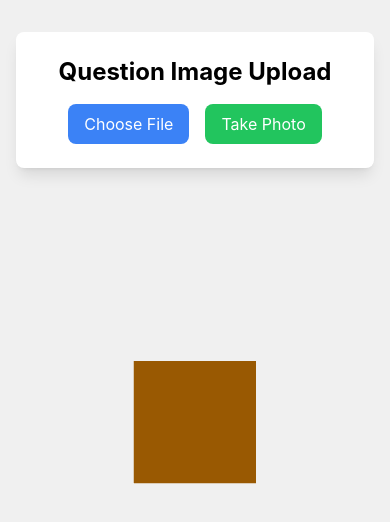
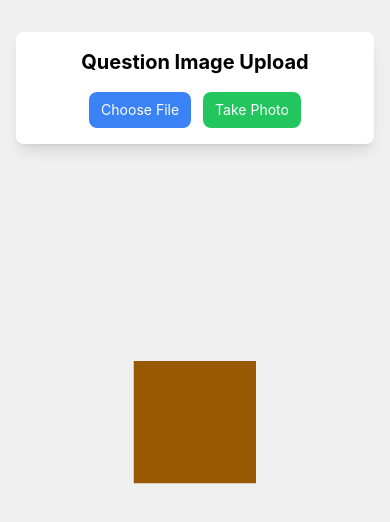
Before and after one commit to psr1981/ar-qna-client, a React (Vite) app: page / in a window 390 px wide. Shown: the top 522 px of the page. Built offline with nearby package versions, Linux system fonts and the light colour scheme.

Commit message:
UI updates

```diff
--- a/src/App.tsx
+++ b/src/App.tsx
@@ -16,7 +16,7 @@ function App() {
           </mesh>
         </Canvas>
       </div>
-      <div className="relative z-10 w-full max-w-md mx-auto pt-8 px-4">
+      <div className="relative z-10 w-full mx-auto pt-8 px-4 md:w-1/2">
         <ImageUploader />
       </div>
     </div>
--- a/src/components/ImageUploader.tsx
+++ b/src/components/ImageUploader.tsx
@@ -98,8 +98,6 @@ const ImageUploader = () => {
           'Content-Type': 'multipart/form-data',
         },
       })
-
-      console.log(response.data)// preprocess output to update latex renderi
       setAnswer(response.data)
     } catch (error) {
       console.error('Error uploading image:', error)
@@ -110,8 +108,8 @@ const ImageUploader = () => {
   }
 
   return (
-    <div className="bg-white rounded-lg shadow-lg p-6">
-      <h2 className="text-2xl font-bold mb-4 text-center">Question Image Upload</h2>
+    <div className="bg-white rounded-lg shadow-lg p-4 md:p-6 w-full">
+      <h2 className="text-xl md:text-2xl font-bold mb-4 text-center">Question Image Upload</h2>
 
       {showCamera ? (
         <div className="relative">
@@ -130,16 +128,16 @@ const ImageUploader = () => {
         </div>
       ) : (
         <div className="space-y-4">
-          <div className="flex justify-center gap-4">
+          <div className="flex justify-center gap-3 md:gap-4">
             <button
               onClick={() => fileInputRef.current?.click()}
-              className="bg-blue-500 text-white px-4 py-2 rounded-lg hover:bg-blue-600"
+              className="bg-blue-500 text-white px-3 py-2 md:px-4 md:py-2 rounded-lg hover:bg-blue-600 text-sm md:text-base"
             >
               Choose File
             </button>
             <button
               onClick={startCamera}
-              className="bg-green-500 text-white px-4 py-2 rounded-lg hover:bg-green-600"
+              className="bg-green-500 text-white px-3 py-2 md:px-4 md:py-2 rounded-lg hover:bg-green-600 text-sm md:text-base"
             >
               Take Photo
             </button>
@@ -169,8 +167,8 @@ const ImageUploader = () => {
 
       {answer && (
         <div className="mt-4">
-          <h3 className="font-semibold text-lg">Answer:</h3>
-          <div className={`p-4 rounded-lg mt-2 ${
+          <h3 className="font-semibold text-base md:text-lg">Answer:</h3>
+          <div className={`p-3 md:p-4 rounded-lg mt-2 ${
             answer.status === 'error' ? 'bg-red-100 text-red-700' : 'bg-green-100 text-green-700'
           }`}>
             <ResponseRenderer data={answer} />
--- a/src/components/ResponseRenderer.tsx
+++ b/src/components/ResponseRenderer.tsx
@@ -18,17 +18,21 @@ const ResponseRenderer: React.FC<ResponseRendererProps> = ({ data }) => {
   const hasDiagram = !!data.diagram && data.diagram.trim().length > 0;
 
   return (
-    <div className="response-content">
+    <div className="response-content w-full">
       {hasDiagram && (
         <div className="diagram-section mb-4">
-          <h4 className="text-lg font-semibold text-blue-600 mb-3">Diagram</h4>
-          <SVGRenderer svgContent={data.diagram || ''} />
+          <h4 className="text-base md:text-lg font-semibold text-blue-600 mb-2 md:mb-3">Diagram</h4>
+          <div className="w-full overflow-x-auto">
+            <SVGRenderer svgContent={data.diagram || ''} />
+          </div>
         </div>
       )}
 
       <div className="answer-section">
-        {hasDiagram && <h4 className="text-lg font-semibold text-blue-600 mb-3">Explanation</h4>}
-        <LatexRenderer content={data.answer} />
+        {hasDiagram && <h4 className="text-base md:text-lg font-semibold text-blue-600 mb-2 md:mb-3">Explanation</h4>}
+        <div className="w-full overflow-x-auto text-sm md:text-base">
+          <LatexRenderer content={data.answer} />
+        </div>
       </div>
     </div>
   );
--- a/src/components/SVGRenderer.tsx
+++ b/src/components/SVGRenderer.tsx
@@ -14,7 +14,7 @@ const SVGRenderer: React.FC<SVGRendererProps> = ({ svgContent }) => {
   }, [svgContent]);
 
   return (
-    <div className="svg-container my-4 overflow-auto flex justify-center">
+    <div className="svg-container my-4 overflow-auto">
       <div ref={containerRef} className="max-w-full" />
     </div>
   );
--- a/src/index.css
+++ b/src/index.css
@@ -19,6 +19,26 @@ body {
 
 #root {
   width: 100%;
+}
+
+/* SVG container styles */
+.svg-container {
+  max-width: 100%;
+  margin: 0 auto;
+}
+
+.svg-container svg {
+  max-width: 100%;
+  height: auto;
+  display: block;
+  margin: 0 auto;
+}
+
+/* For mobile devices */
+@media (max-width: 640px) {
+  .svg-container {
+    max-width: 95%;
+  }
 }
 
 /* LaTeX content styles */
@@ -91,4 +111,8 @@ body {
   .latex-content .katex {
     font-size: 0.95em;
   }
+
+  .latex-content {
+    font-size: 0.95rem;
+  }
 }
```
